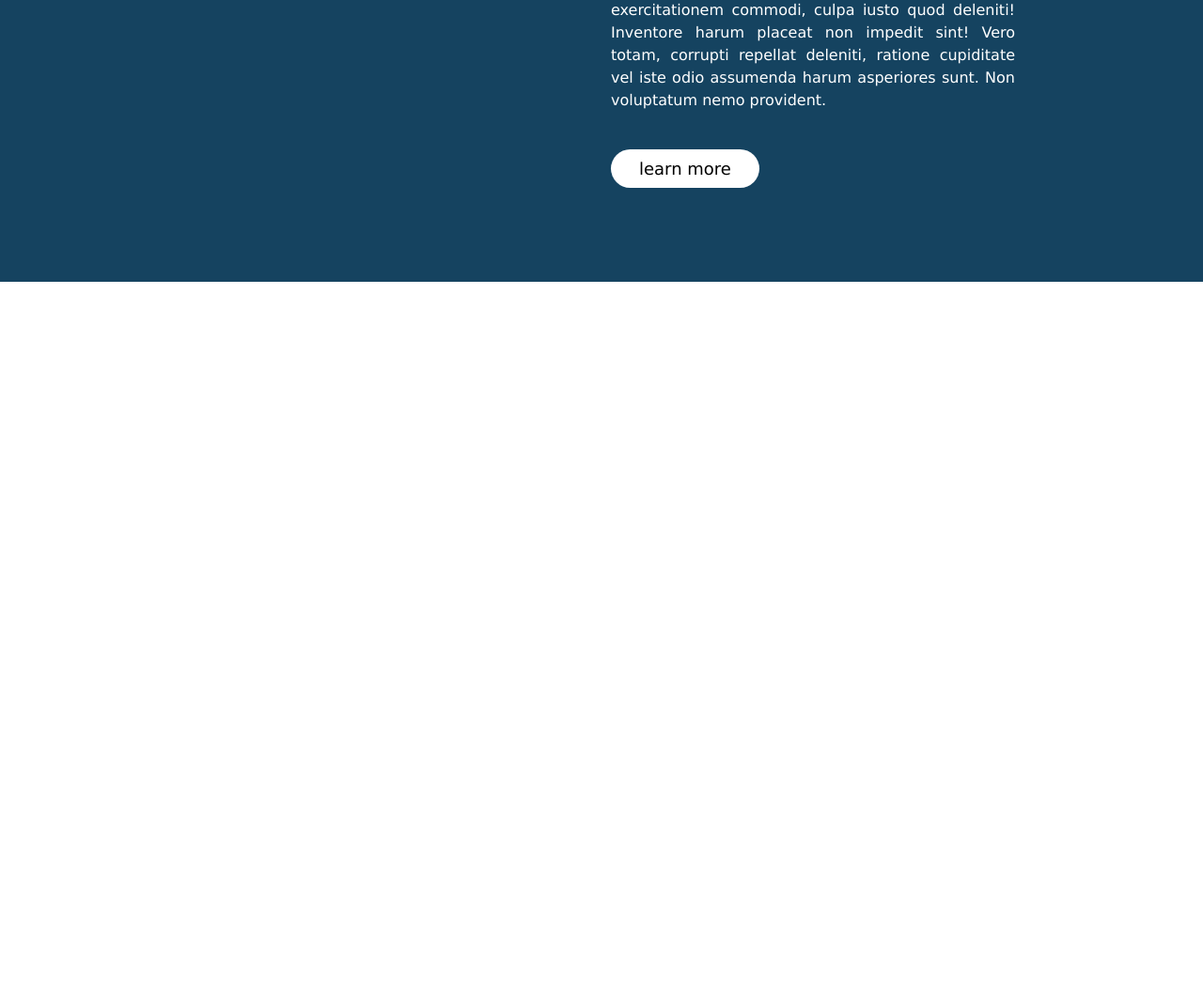
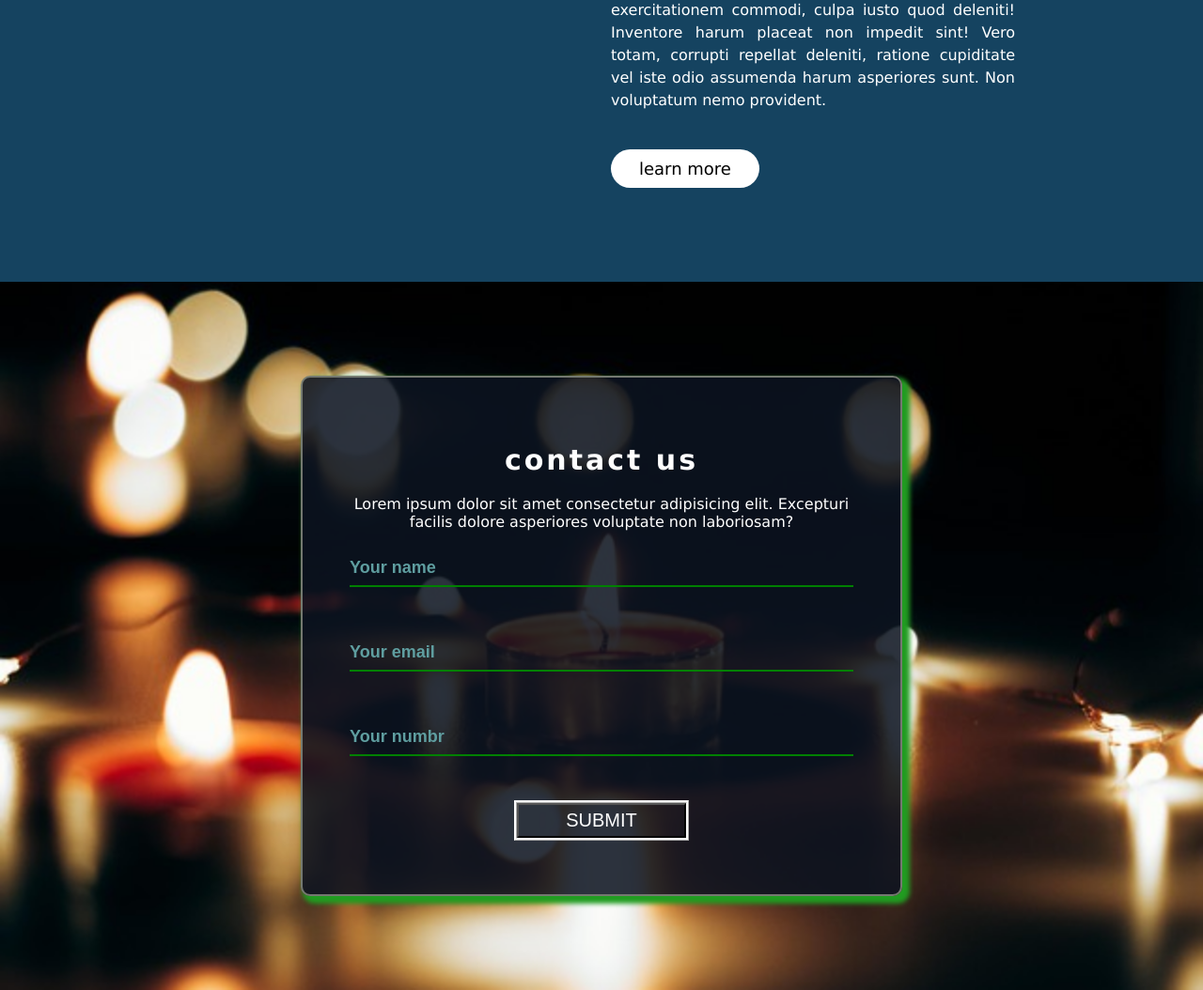
Before and after one commit to afranmasud/responsive-website, a plain HTML site: page index.html in a window 1280 px wide. Shown: the part 3845-4899 px from the top of the page at 94% size. Before the commit the page ends 4145 px from the top, so only its background shows below. Drawn offline with Linux system fonts and the light colour scheme.

Commit message:
form commit

```diff
--- a/index.html
+++ b/index.html
@@ -172,6 +172,20 @@
 
              </section>
 
+             <!-- six section start -->
+              <section class="form-parent">
+
+                    <form >
+                           <h2> contact us</h2>
+                           <p>Lorem ipsum dolor sit amet consectetur adipisicing elit. Excepturi facilis dolore asperiores voluptate non laboriosam?</p>
+                            <input class="text-box" type="name" placeholder="Your name">
+                            <input class="text-box" type="text" placeholder="Your email">
+                            <input class="text-box" type="text" placeholder="Your numbr">
+                            <input class="submit-button" type="submit" value="SUBMIT">
+                    </form>
+
+              </section>
+
       </main>
 
 </body>
--- a/style.css
+++ b/style.css
@@ -304,10 +304,69 @@ nav ul li a:hover, nav ul li a.active{
           background-color: wheat;
 
     }
+    /* six section start */
 
-
-
-
+     .form-parent{
+      background-image: url(images/candle.jpg);
+      padding: 100px 0px;
+      background-repeat: no-repeat;
+      background-size: cover;
+      background-position: center center;
+     }
+     form{
+      width: 50%;
+      margin: 0 auto;
+      background-color: #0c1320dc;
+      padding: 60px 50px;
+      border-radius: 10px;
+      border: 2px solid rgb(116, 121, 112);
+      box-shadow: 5px 5px 5px 3px  rgb(33, 156, 33);
+     }
+     form h2{
+      text-align: center;
+      font-size: 30px;
+      letter-spacing: 0.1em;
+      color: white;
+      font-weight: bold;
+      margin: 10px 0px;
+     }
+     form p{
+        text-align: center;
+        color: white;
+        margin: 20px 0px;
+     }
+     .text-box{
+      display: block;
+      margin: 0 auto;
+      width: 100%;
+      height: 40px;
+     margin-bottom: 50px;
+     background: none;
+     border: none;
+     outline: none;
+     border-bottom: 2px solid green;
+     color: white;
+     font-size: 18px;
+     }
+     .text-box::placeholder{
+      color: cadetblue;
+      font-size: 18px;
+     font-weight: bold;
+     }
+     .submit-button{
+      display: block;
+      margin: 0 auto;
+      padding: 5px 50px;
+      font-size: 20px;
+     background: none;
+     color: white;
+     outline-style: ridge;
+     cursor: pointer;
+     transition: 0.5s;
+     }
+       .submit-button:hover{
+        background-color: #001133;
+       }
 
 
 
@@ -362,7 +421,11 @@ nav ul li a:hover, nav ul li a.active{
 
  width: 100%;
 }
-
+form{
+ width: 90%;
+ background-color: #001133b4;
+ padding: 20px 30px;
+}
 
 
 
@@ -414,6 +477,11 @@ nav ul li a:hover, nav ul li a.active{
  .text-align a {
    margin: 10px 5px;
  }
+  form{
+ width: 90%;
+ background-color: #001133b4;
+ padding: 40px 50px;
+
 
 
 
```
Also changed, not shown: images/candle.jpg (added).
